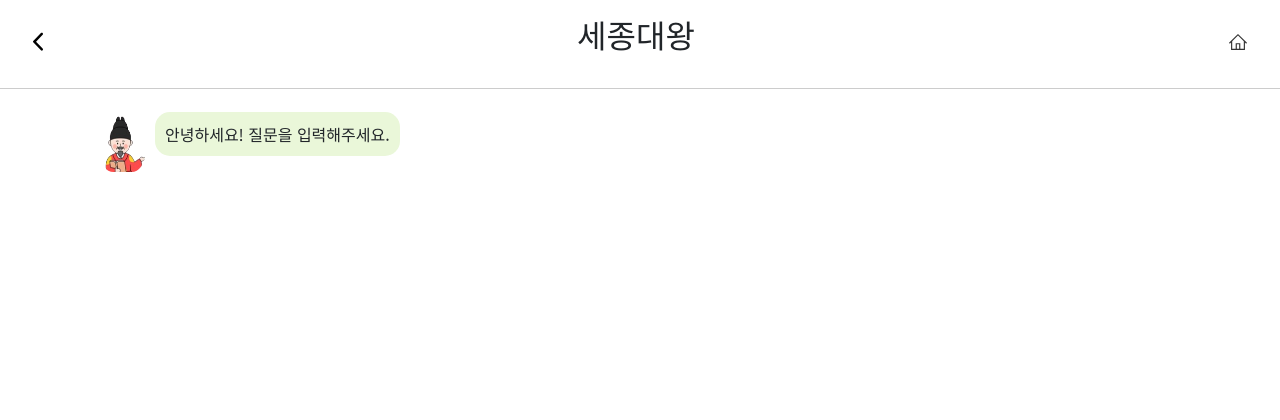
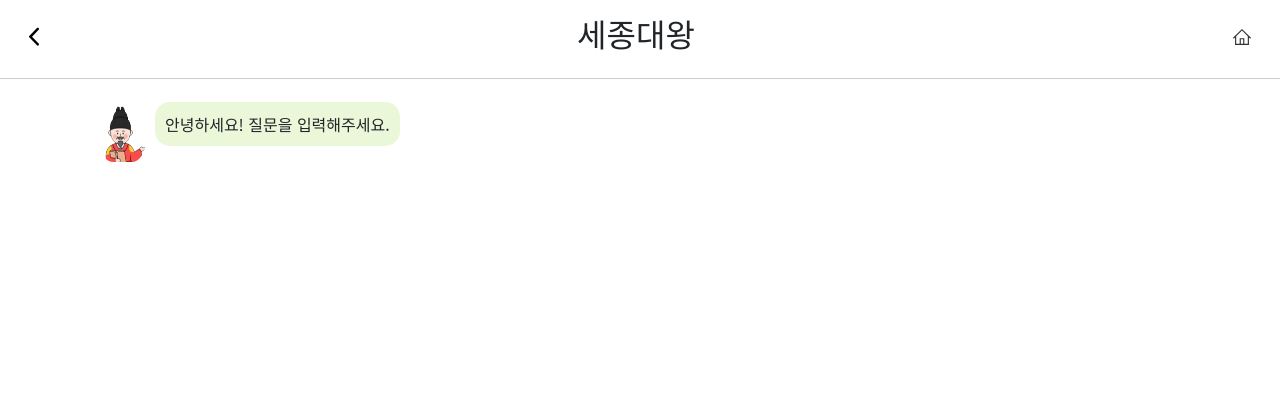
Before and after one commit to son1473/pm_project_AI_history_ChatBot, a Flask app: page /sejong in a window 1280 px wide. Shown: the top 420 px of the page. Run offline with Flask 3, Linux system fonts and the light colour scheme; some libraries are stand-ins or nearby versions; some web fonts are replaced.

Commit message:
헤더 사이즈 조정

```diff
--- a/templates/kingsejong_chatbot.html
+++ b/templates/kingsejong_chatbot.html
@@ -20,14 +20,18 @@
         display: flex;
         justify-content: space-between;
         align-items: center;
-        height: 10vh; /* 높이를 10vh로 조정 */
-        padding: 0 20px; /* 양쪽에 여백 추가 */
+        padding: 1rem; /* 양쪽에 여백 추가 */
       }
       .header .header_title {
         flex: 1;
         text-align: center; /* 텍스트 중앙 정렬 */
         font-family: "Black And White Picture", system-ui;
       }
+
+      .header_title h2 {
+        margin: 0;
+      }
+
       .chat-container {
         display: flex;
         flex-direction: column;
--- a/templates/storytelling.html
+++ b/templates/storytelling.html
@@ -31,11 +31,11 @@
 
       /* 채팅방 해더 */
       .chat-header {
+        display: flex;
+        justify-content: space-between;
+        align-items: center;
         padding: 1rem;
         background-color: #ffffff;
-        display: flex;
-        align-items: center;
-        justify-content: space-between;
       }
 
       .chat-body {
```
Also changed, not shown: templates/ahnjunggeun_chatbot.html (+6 -2 lines), templates/queensunduk_chatbot.html (+8 -3 lines).
